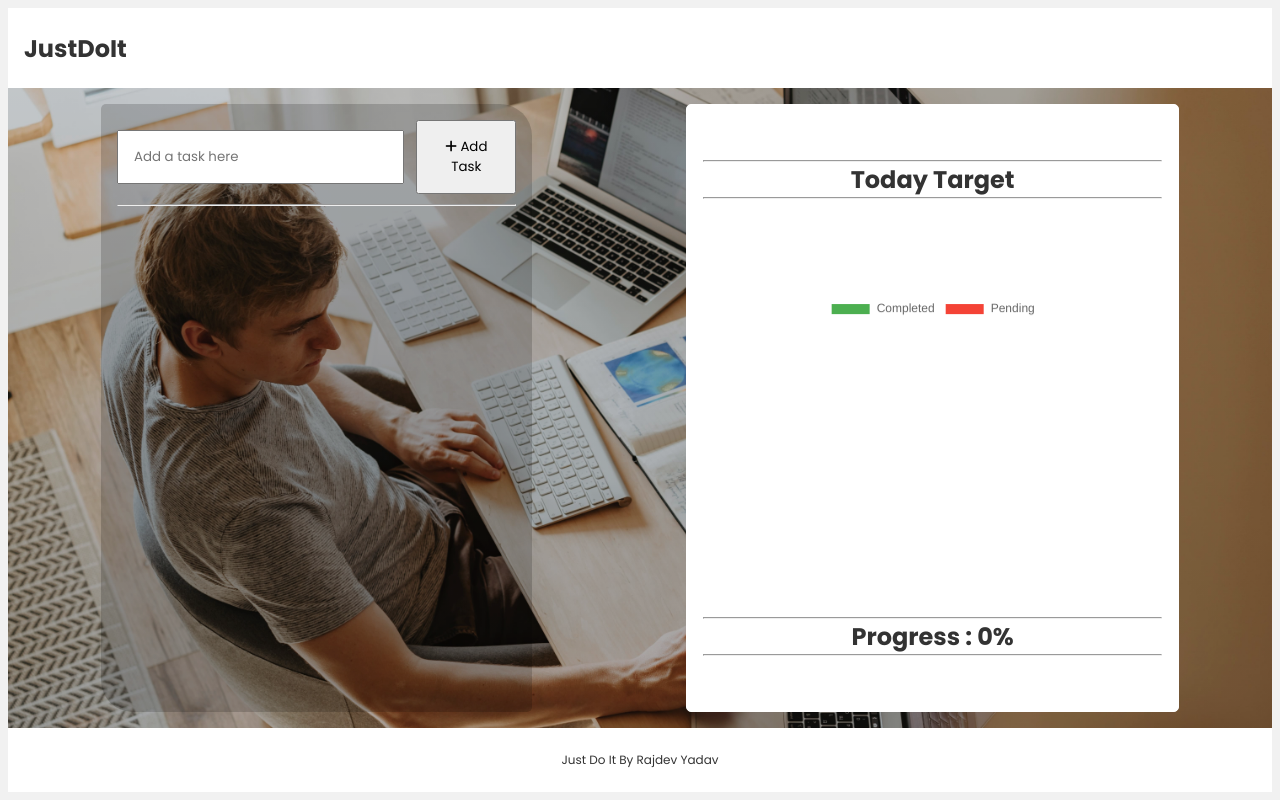
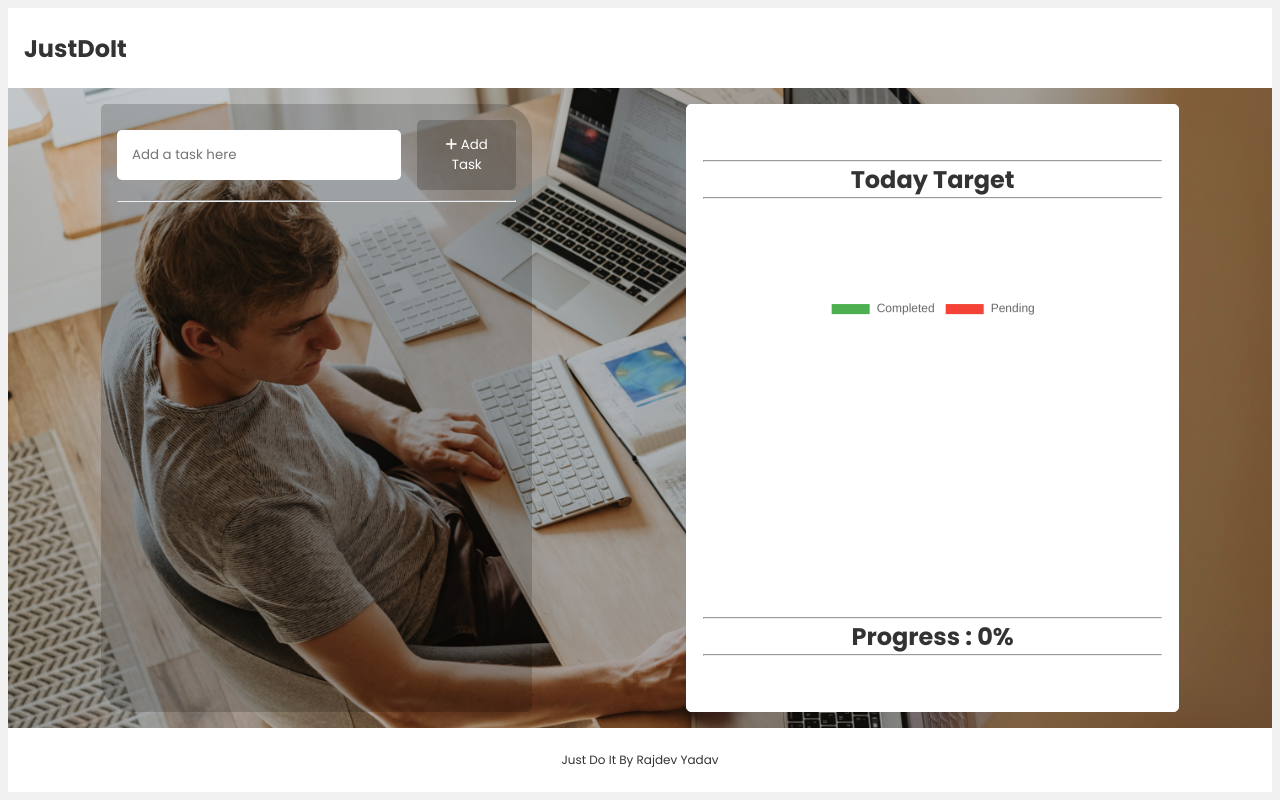
Before and after one commit to beingrajdevyadav/JustDoIt, a React (Vite) app in the folder TodoApp/: page / in a window 1280 px wide. Built offline with nearby package versions, Linux system fonts and the light colour scheme.

Commit message:
Input UI updated.

```diff
--- a/TodoApp/src/App.css
+++ b/TodoApp/src/App.css
@@ -49,12 +49,24 @@ main {
 
     padding: 15px;
     width: 72%;
+    border: none;
+    border-radius: 5px;
+    margin-right: 1rem;
+    transition: all .5s ease;
 }
 
 .form button {
     width: 25%;
     padding: 15px;
     cursor: pointer;
+    border: none;
+    background-color: #00000031;
+    color: #fff;
+    transition: all .5s ease;
+    border-radius: 5px;
+}
+.form button:hover {
+    background-color: #00000052;
 }
 
 .task-list {
```
